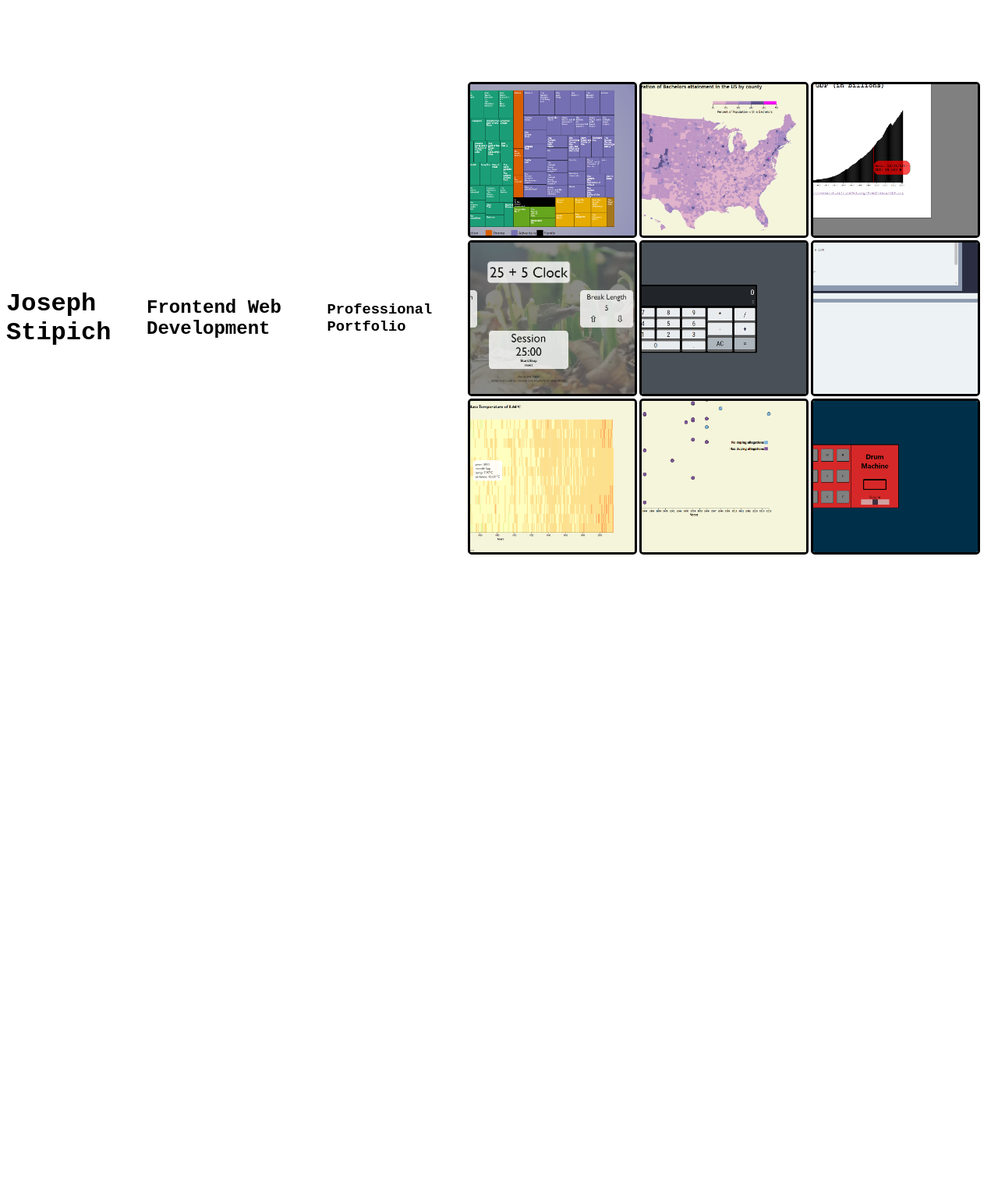
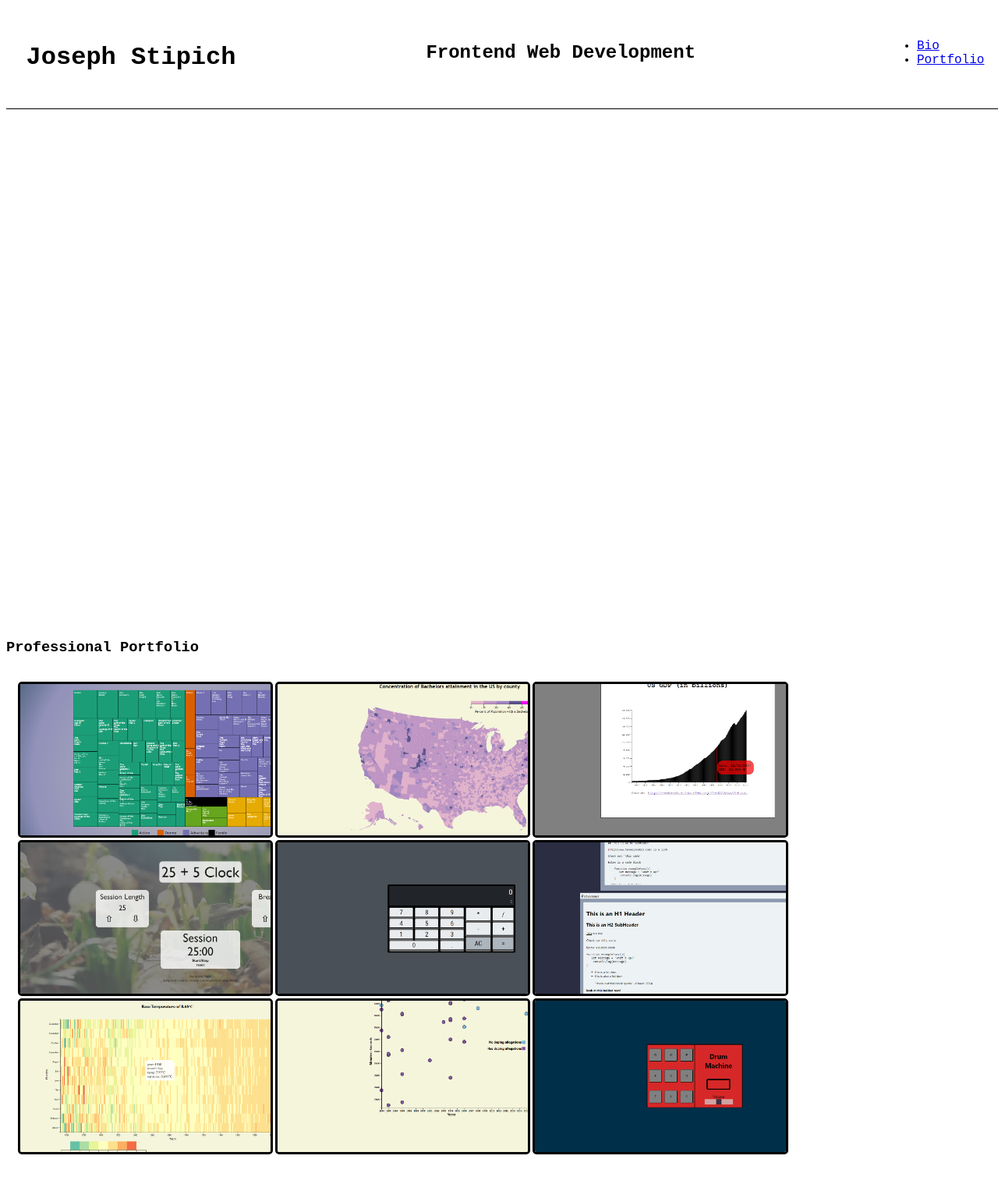
Before and after one commit to JoeyStip/portfolioSite, a plain HTML site: page index.html in a window 1280 px wide. Shown: the top 1518 px of the page at 78% size. Before the commit the page ends 816 px from the top, so only its background shows below. Drawn offline with nearby package versions, Linux system fonts and the light colour scheme.

Commit message:
add sticky nav bar and extend page plus jquery tweaks

```diff
--- a/index.html
+++ b/index.html
@@ -6,8 +6,20 @@
         <title>Joseph Stipich</title>
     </head>
     <body>
+        <header>
             <h1>Joseph Stipich</h1>
             <h2>Frontend Web Development</h2>
+            <nav>
+                <ul>
+                    <li><a href="#Bio">Bio</a></li>
+                    <li><a href="#Portfolio">Portfolio</a></li>
+                </ul>
+            </nav>
+        </header>
+        <section id="Bio">
+
+        </section>
+        <section id="Portfolio">
             <h3>Professional Portfolio</h3>
             <div id="linkContainer">
                 <!-- animate mouseover previews zoom out, bisecting buttons fade in,
@@ -85,6 +97,7 @@
                     </a>
                 </div>
             </div>
+        </section>
         <script src="https://ajax.googleapis.com/ajax/libs/jquery/3.7.1/jquery.min.js"></script>
         <script src="./script.js"></script>
     </body>
--- a/index.scss
+++ b/index.scss
@@ -4,11 +4,29 @@
     box-sizing: border-box;
 }
 
+header {
+    position:sticky;
+    z-index: 1;
+    background-color: white;
+    top:0;
+    left: 0;
+    width: 100vw;
+    border-bottom: 1px solid black;
+    display: flex;
+    flex-direction: row;
+    justify-content: space-between;
+    padding: 2vw;
+}
+
 body {
-    display: flex;
-    align-items: center;
-    height:100vh;
+
+    height:300vh;
     margin: none;
+}
+
+#Portfolio {
+    position:absolute;
+    top: 100vh;
 }
 
 .projectPreview {
@@ -23,24 +41,23 @@ body {
     img {
         object-fit: cover;
         height: 250px;
-        transform: translate(-100px, 0);
-        transition: height 350ms;
+        transition: opacity 350ms;
     }
     img:hover {
-        height:260px;
+        opacity:0.7;
     }
 }
 
 .labels {
     font-size: large;
-    transform: translate(170px, -50px);
-    z-index: 1;
-    width: fit-content;
+    // transform: translate(170px, -50px);
+    z-index: 2;
+    // width: auto;
     background-color: white;
     border-radius: 5px;
     padding:5px;
-    // opacity: 0;
     pointer-events: none;
+    border: 1px solid black;
 }
 
 #linkContainer {
@@ -55,7 +72,7 @@ body {
 
 @media (max-width: 1269px){
     body {
-        flex-direction: column;
+
     }
     .projectPreview img {
         transform: translate(-20px, 0)
@@ -65,7 +82,7 @@ body {
     }
 }
 
-@media (max-width: 700px){
+@media (max-width: 980px){
     #linkContainer {
         grid-template-columns: auto;
     }
@@ -74,6 +91,6 @@ body {
         // transform: translate(100px, 0)
     }
     .projectPreview img:hover {
-        height: 370px;
+        // height: 370px;
     }
 }
--- a/script.js
+++ b/script.js
@@ -6,10 +6,22 @@ $(document).ready(()=>{
 
 $("img")
     .mouseenter((event)=>{
-    //console.log("#" + event.target.id + "Label");
-    $("#" + event.target.id + "Label").css("opacity", 1)
-    //.attr("opacity", 1.0)
+        // console.log(event)
+        // cool idea: list projects out and have the whole background change to a screenshot
+        // of the project site when you mouseover its item on the list
+        let width = event.target.width;
+        let halfWidth = Math.round(width/2);
+
+        $("#" + event.target.id + "Label")
+            .css("opacity", 1)
+            .css("transform", "translate(" + halfWidth + "px,-50px)" )
+            .css("width", width);
 })
     .mouseleave((event)=>{
-        $("#" + event.target.id + "Label").css("opacity", 0)
+        $("#" + event.target.id + "Label").css("opacity", 0);
     })
+
+$(".projectPreview")
+    .mouseenter((event)=>{
+        console.log(event)
+    })
```
Also changed, not shown: index.css, 1 other file. Lines whose indentation alone changed are shown as unchanged.
